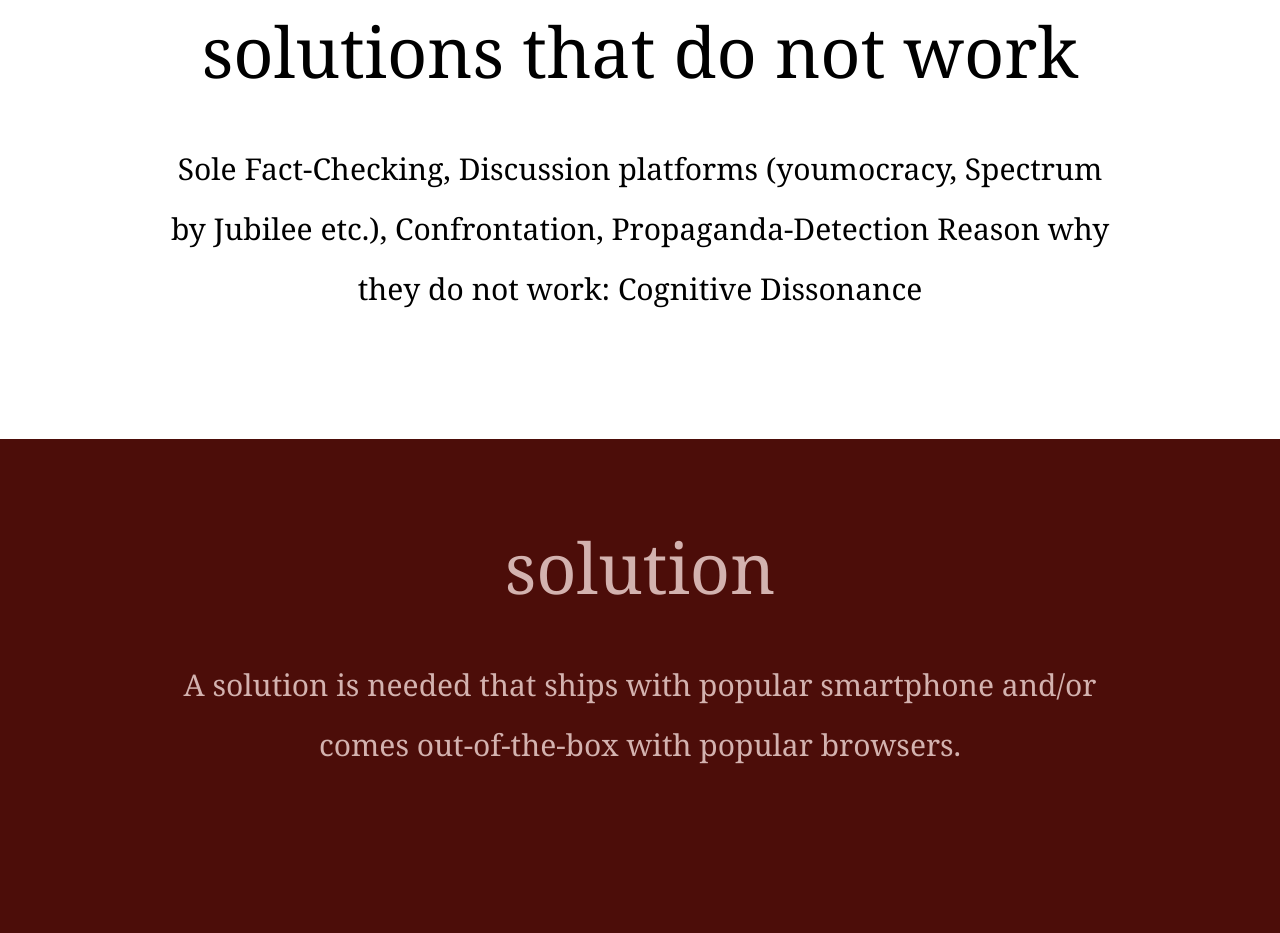
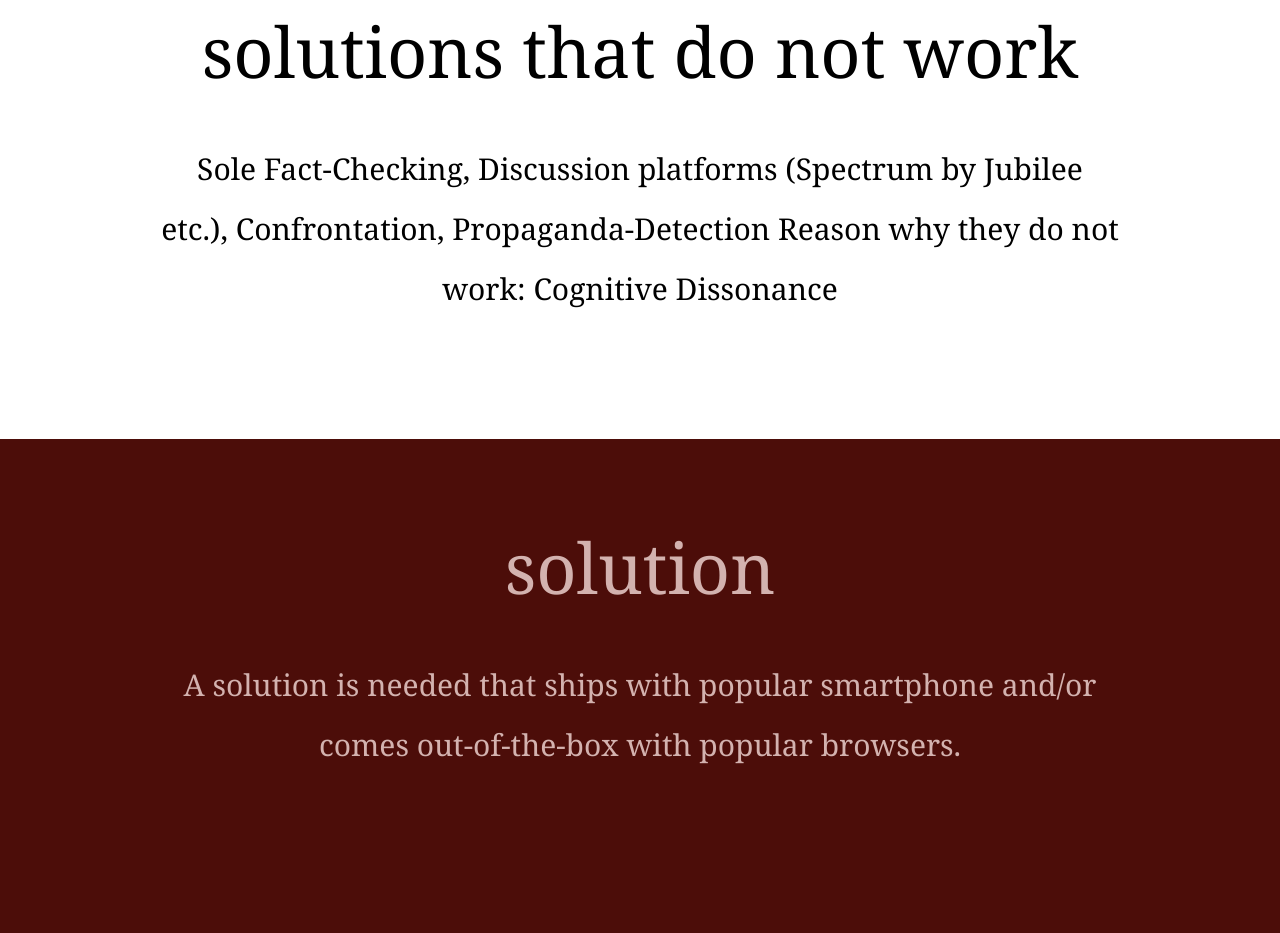
Before and after one commit to Alexander-Hoppe/webpage, a plain HTML site: page index.html in a window 1280 px wide. Shown: the part 2852-3785 px from the top of the page. Drawn offline with Linux system fonts and the light colour scheme; a web font is replaced by a local one.

```diff
--- a/index.html
+++ b/index.html
@@ -66,7 +66,7 @@
     <div class="scrollblock block-checkout">
         <h2>solutions that do not work</h2>
         <p>
-	    Sole Fact-Checking, Discussion platforms (youmocracy, Spectrum by Jubilee etc.), Confrontation, Propaganda-Detection
+	    Sole Fact-Checking, Discussion platforms (Spectrum by Jubilee etc.), Confrontation, Propaganda-Detection
 
 Reason why they do not work: Cognitive Dissonance
         </p>
```
